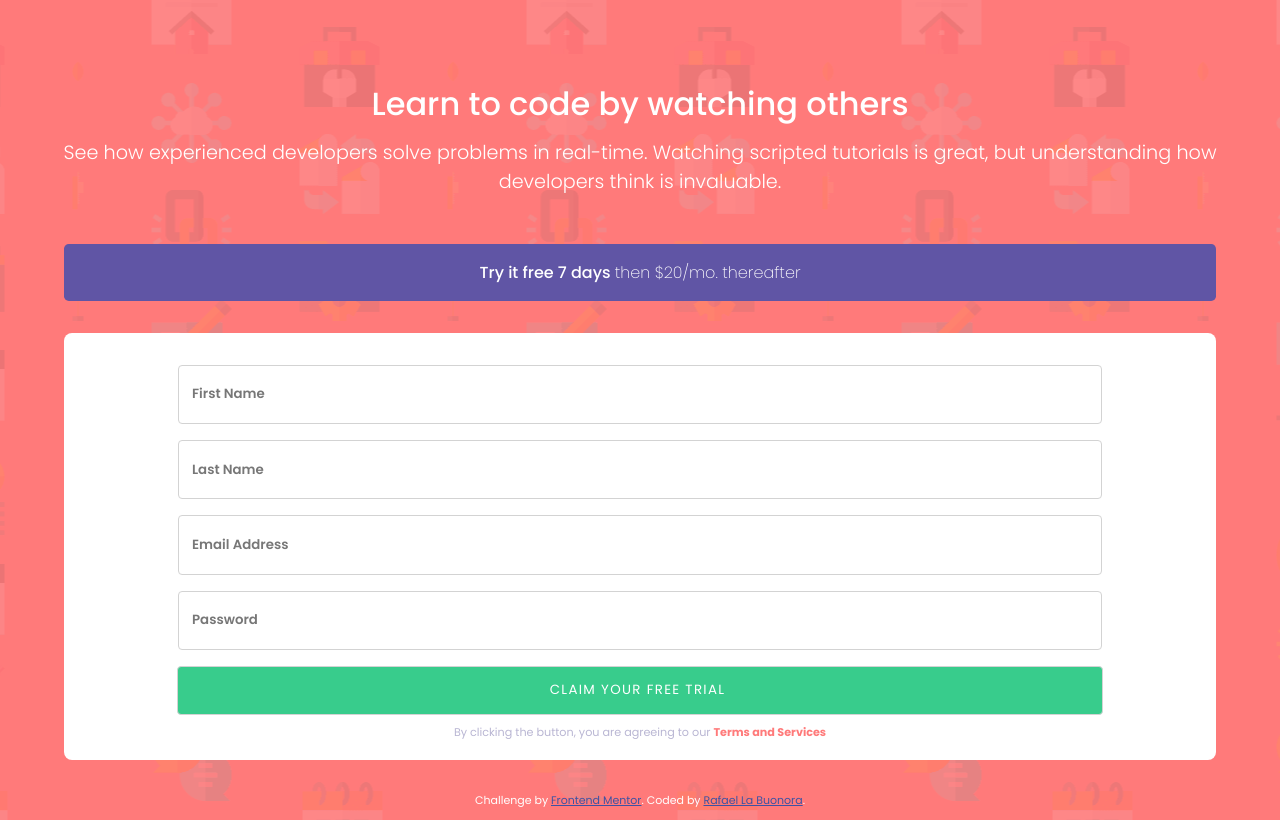
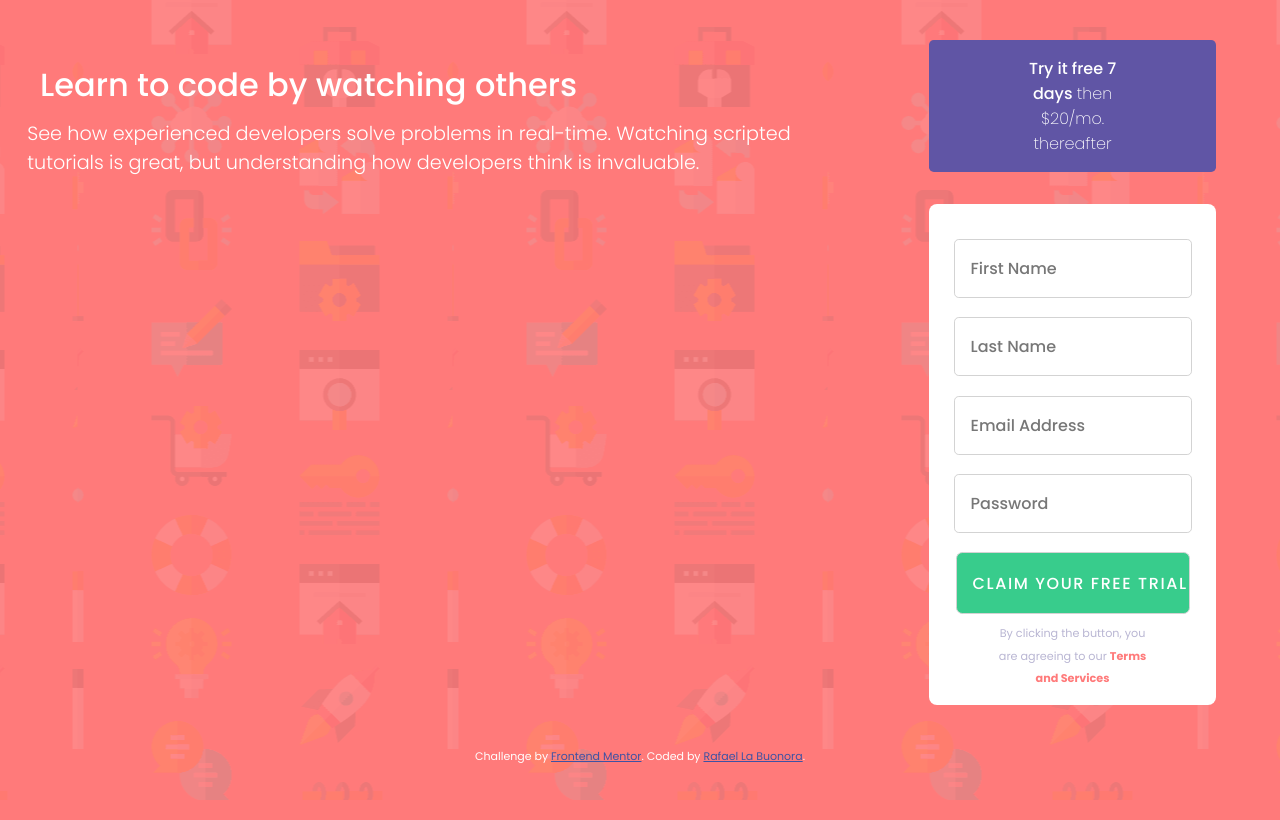
Before and after one commit to rlabuonora/signup_form, a plain HTML site: page index.html in a window 1280 px wide. Drawn offline with Linux system fonts and the light colour scheme.

Commit message:
Change markup

```diff
--- a/index.html
+++ b/index.html
@@ -17,13 +17,11 @@
 </head>
 <body>
     <div class="container">
-        <main>
-            <div class="column">
-                <h1>Learn to code by watching others</h1>
-                <p>See how experienced developers solve problems in real-time. Watching scripted tutorials is great,
-                    but understanding how developers think is invaluable. </p>
-            </div>
-        </main>
+        <div class="main column">
+            <h1>Learn to code by watching others</h1>
+            <p>See how experienced developers solve problems in real-time. Watching scripted tutorials is great,
+                but understanding how developers think is invaluable. </p>
+        </div>
         <div class="column">
             <div class="cta">
                 <em>Try it free 7 days </em>then $20/mo. thereafter
--- a/styles.css
+++ b/styles.css
@@ -16,19 +16,24 @@ body {
     color: #FFF;
 }
 
-main {
+@media (min-width: 600px) {
+    .container {
+        display: flex;
+    }
+}
+
+.main .column {
     margin: 3em auto;
     text-align: center;
 }
 
-main h1 {
+.main h1 {
     padding: 1em 1em 0 1em;
     font-weight: 500;
     margin-bottom: 0;
+}
 
-
-}
-main p {
+.main p {
     font-size: 1.2em;
     font-weight: 300;
     padding: 0 1em;
@@ -63,18 +68,18 @@ form {
 input[type=text], input[type=password],
 input[type=submit] {
     font-family: 'Poppins';
+    font-size: 1em;
     margin: 1.2em auto;
     display: block;
-    padding: 1.4em 1em;
+    padding: 1em 1em;
     width: 80%;
     border-radius: .3em;
     border: 1px solid lightgray;
 
-
 }
 
 input[type=text], input[type=password] {
-    font-weight: 600;
+    font-weight: 500;
     color: #777;
 }
 
@@ -84,10 +89,12 @@ input[type=submit] {
     background-color: var(--green);
     width: calc(80% + 30px);
     color: #fff;
-
     letter-spacing: .1em;
     margin-bottom: .5em;
-    padding: 1em;
+    padding: 1.1em 1em;
+    border-radius: .4em;
+    font-size: 1em;
+    font-weight: 500;
 
 }
 
@@ -95,7 +102,7 @@ input[type=submit] {
     font-size: .7em;
     text-align: center;
     color: var(--grayish-blue);
-    padding: 0 2em;
+    padding: 0 4em;
     line-height: 2;
 }
 
```
